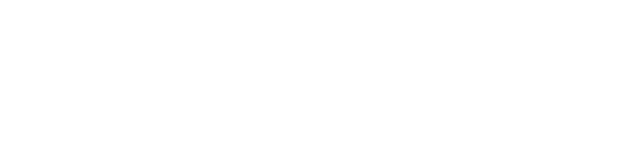
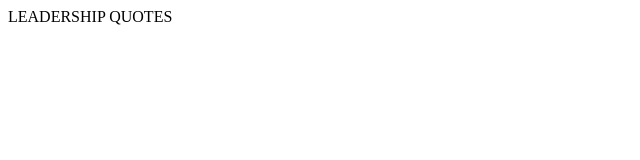
Before and after one commit to hezbranch/LeadershipQuotes, a plain HTML site: page index.html in a window 1280 px wide. Shown: the whole page, without its empty margins (0-640 px from the left). Drawn offline with Linux system fonts and the light colour scheme.

Commit message:
Update index.html

```diff
--- a/index.html
+++ b/index.html
@@ -2,6 +2,14 @@
 
 <html lang="en">
 
-<title>
-    Leadership Quotes
-</title>
+<head>
+    <title id="top">Leadership Quotes</title>
+    <link rel="stylesheet" href="responsive.css">
+</head>
+
+<body>
+    LEADERSHIP QUOTES
+</body>
+
+
+</html>
```
